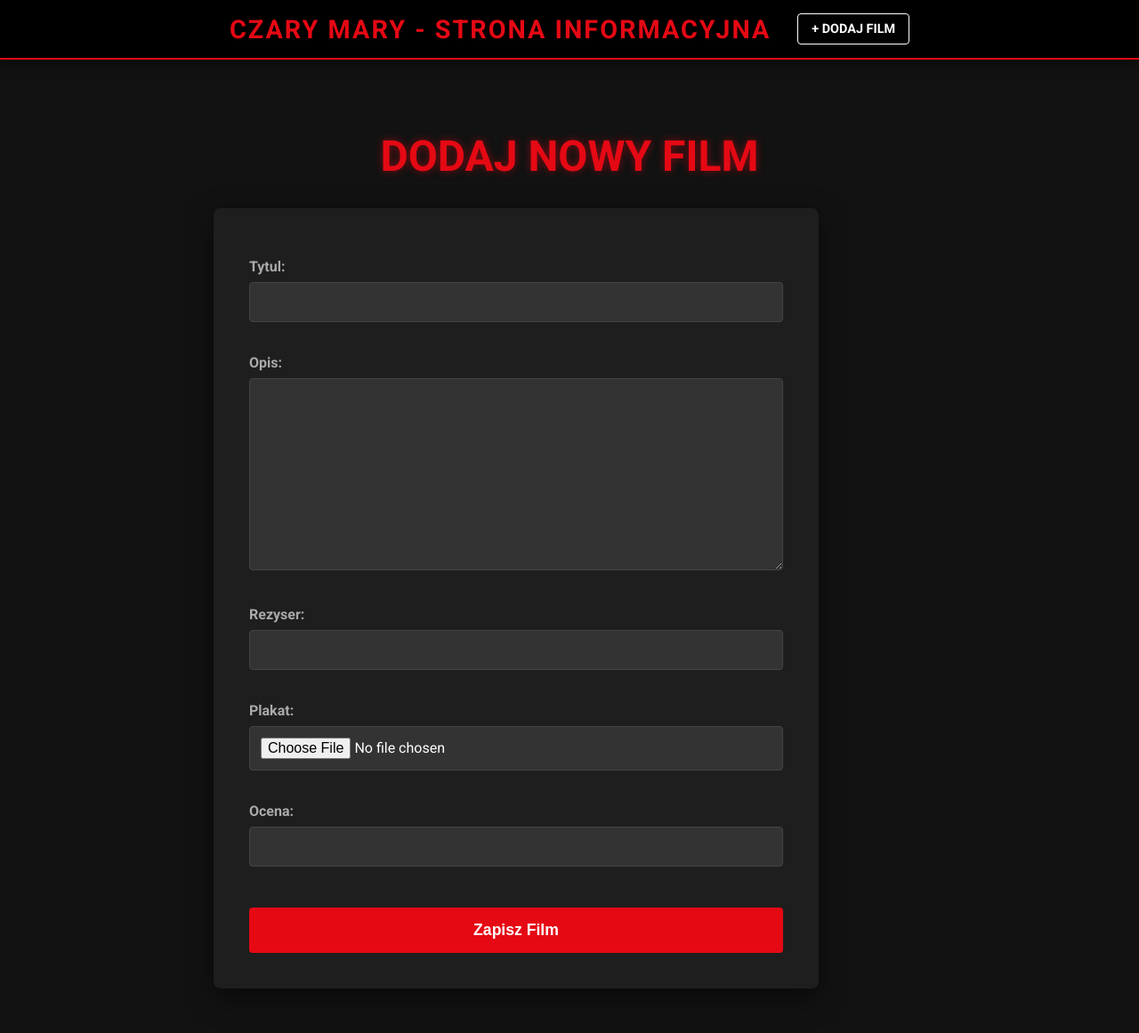
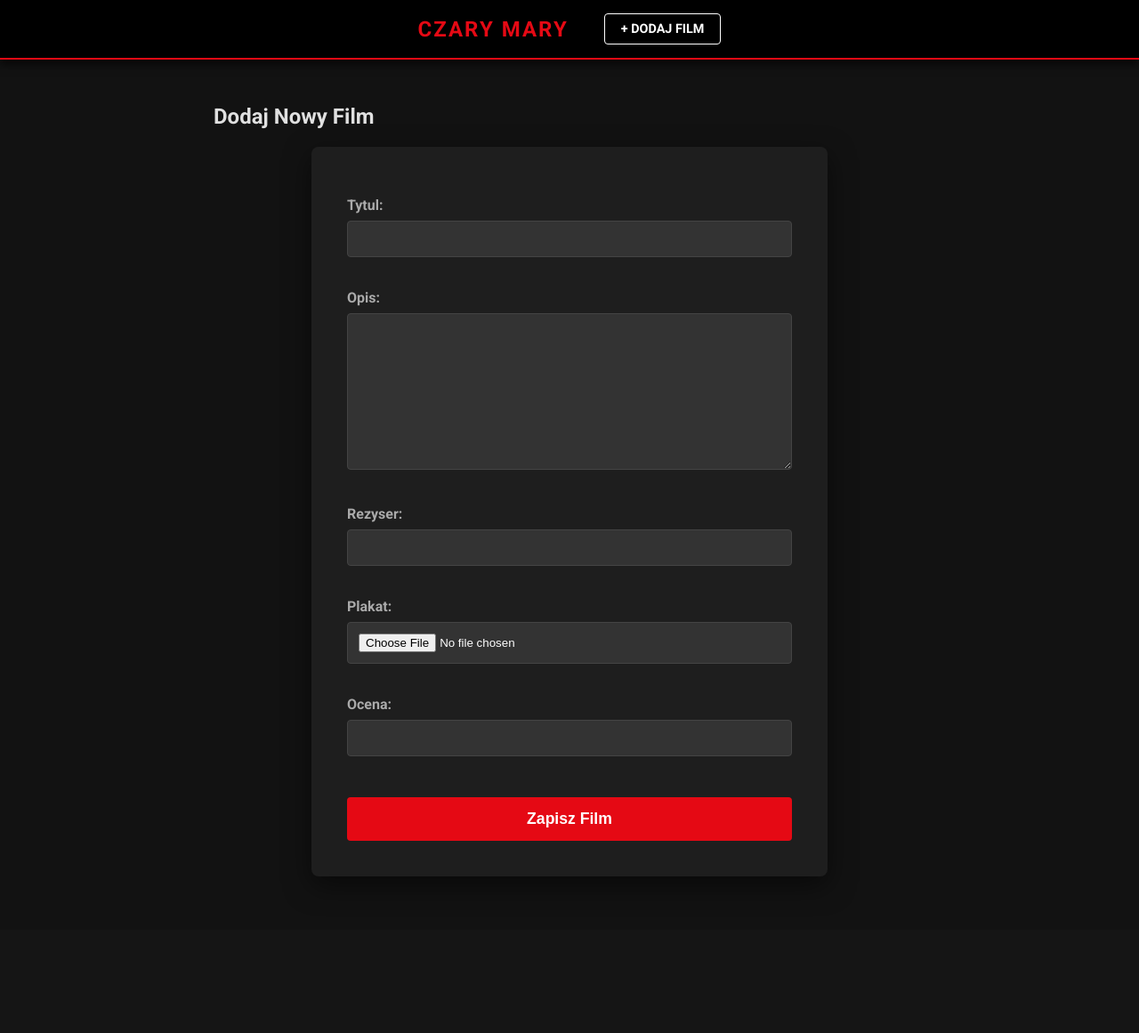
Before and after one commit to kamiltarach/filmy, a Django app: page /nowy/ in a window 1280 px wide. Shown: the whole page at 89% size. After the commit the page ends 945 px from the top, so only its background shows below. Run offline with Django 5.2, Linux system fonts and the light colour scheme.

Commit message:
Dodane logo

```diff
--- a/kolekcja/static/css/kolekcja.css
+++ b/kolekcja/static/css/kolekcja.css
@@ -14,31 +14,32 @@
 }
 
 /* =========================================
-   2. PASEK NAWIGACJI (NAVBAR)
+   2. NAVBAR (MINIMALISTYCZNY)
    ========================================= */
 .navbar {
     width: 100%;
-    background-color: #000;
+    background-color: #000; /* Czysta czerń */
     padding: 15px 0;
-    text-align: center;
-    border-bottom: 2px solid #E50914; /* Netflix Red */
-    box-shadow: 0 4px 10px rgba(0,0,0,0.5);
-    position: sticky;
+    border-bottom: 2px solid #E50914; /* Czerwona linia na dole */
+    box-shadow: 0 4px 10px rgba(0,0,0,0.8);
+    position: sticky; /* Przyklejony do góry */
     top: 0;
-    z-index: 1000; /* Zawsze na wierzchu */
+    z-index: 1000;
     display: flex;
     justify-content: center;
     align-items: center;
-    gap: 30px;
+    gap: 40px;
 }
 
+/* Prosty tekst w menu (zamiast obrazka) */
 .logo {
-    color: #E50914;
-    font-size: 1.8rem;
+    color: #E50914; /* Netflix Red */
+    font-size: 1.5rem;
     font-weight: 700;
     text-decoration: none;
     letter-spacing: 2px;
     text-transform: uppercase;
+    transition: color 0.3s ease;
 }
 
 .logo:hover {
@@ -50,9 +51,9 @@
     text-decoration: none;
     font-weight: bold;
     border: 1px solid white;
-    padding: 8px 15px;
+    padding: 8px 18px;
     border-radius: 4px;
-    transition: 0.3s;
+    transition: all 0.3s;
     font-size: 0.9rem;
 }
 
@@ -62,37 +63,60 @@
 }
 
 /* =========================================
-   3. KONTENER GŁÓWNY I WYSZUKIWARKA
+   3. KONTENER GŁÓWNY
    ========================================= */
 .content-container {
     max-width: 800px;
     width: 90%;
-    margin-top: 40px;
-    padding-bottom: 50px;
+    margin-top: 30px; /* Odstęp od navbaru */
+    padding-bottom: 60px;
 }
 
-.moje_filmy {
-    color: #E50914;
-    font-size: 3rem;
-    margin-bottom: 30px;
-    text-transform: uppercase;
+/* =========================================
+   4. DUŻY BANER Z LOGO (NOWOŚĆ)
+   ========================================= */
+.logo-container {
     text-align: center;
-    text-shadow: 0px 0px 10px rgba(229, 9, 20, 0.5);
+    margin-bottom: 40px;
+    margin-top: 10px;
 }
 
+.logo-baner {
+    max-width: 600px;
+    width: 100%;
+    height: auto;
+    border-radius: 15px;
+    /* Magiczna fioletowa poświata pasująca do logo "Czary Mary" */
+    box-shadow: 0 0 25px rgba(100, 50, 200, 0.4);
+    transition: transform 0.3s ease;
+}
+
+.logo-baner:hover {
+    transform: scale(1.02);
+}
+
+/* =========================================
+   5. WYSZUKIWARKA
+   ========================================= */
 .search-container {
-    margin-bottom: 40px;
+    margin-bottom: 30px;
     text-align: center;
 }
 
 .search-container input {
-    padding: 12px;
-    width: 300px;
+    padding: 12px 15px;
+    width: 60%;
+    max-width: 300px;
     background-color: #333;
     border: 1px solid #444;
     color: white;
     border-radius: 4px;
     font-size: 1rem;
+    outline: none;
+}
+
+.search-container input:focus {
+    border-color: #E50914;
 }
 
 .search-container button {
@@ -240,57 +268,35 @@
     font-weight: bold;
     transition: 0.2s;
     border: 1px solid #444;
+    font-size: 0.9rem;
 }
 
 .btn-edytuj:hover {
-    background-color: #E50914;
-    border-color: #E50914;
+    background-color: #555;
+    border-color: #666;
 }
 
-/* Responsywność (na telefony) */
-@media (max-width: 600px) {
-    .info-grid {
-        flex-direction: column;
-        align-items: center;
-    }
-    .plakat-duzy {
-        width: 100%;
-        max-width: 200px;
-    }
-    .search-container input {
-        width: 60%;
-    }
+/* Specjalny styl dla przycisku usuwania (zostanie nadpisany inline w HTML, ale tu baza) */
+.btn-usun:hover {
+    background-color: #b20710 !important;
 }
 
 /* =========================================
-   6. ANIMACJE
-   ========================================= */
-@keyframes fadeIn {
-    from { opacity: 0; transform: translateY(10px); }
-    to { opacity: 1; transform: translateY(0); }
-}
-
-@keyframes slideDown {
-    from { opacity: 0; transform: translateY(-10px); }
-    to { opacity: 1; transform: translateY(0); }
-}
-
-/* =========================================
-   7. STYLE FORMULARZA (DODAJ/EDYTUJ)
+   8. FORMULARZE (DODAJ/EDYTUJ/USUŃ)
    ========================================= */
 .form-container {
     background-color: #1e1e1e;
     padding: 40px;
     border-radius: 8px;
     width: 100%;
-    max-width: 600px;
+    max-width: 500px;
+    margin: 0 auto; /* Wyśrodkowanie */
     box-shadow: 0 10px 30px rgba(0,0,0,0.5);
 }
 
-.form-container input[type="text"],
+.form-container input,
 .form-container textarea,
-.form-container input[type="number"],
-.form-container input[type="file"] {
+.form-container select {
     width: 100%;
     background-color: #333;
     border: 1px solid #444;
@@ -298,9 +304,7 @@
     padding: 12px;
     margin-bottom: 20px;
     border-radius: 4px;
-    font-size: 1rem;
-    box-sizing: border-box;
-    font-family: inherit;
+    box-sizing: border-box; /* Żeby padding nie psuł szerokości */
 }
 
 .form-container label {
@@ -313,7 +317,7 @@
 .form-container button {
     background-color: #E50914;
     width: 100%;
-    padding: 15px;
+    padding: 14px;
     color: white;
     border: none;
     font-weight: bold;
--- a/kolekcja/templates/kolekcja/base.html
+++ b/kolekcja/templates/kolekcja/base.html
@@ -8,7 +8,7 @@
     </head>
     <body>
         <div class="navbar">
-            <a href="/" class="logo">CZARY MARY - STRONA INFORMACYJNA</a>
+            <a href="/" class="logo">CZARY MARY</a>
             <a href="{% url 'nowy_film' %}" class="btn-dodaj">+ DODAJ FILM</a>
         </div>
 
```
Also changed, not shown: other parts of kolekcja/static/css/kolekcja.css (+63 -28 lines), kolekcja/templates/kolekcja/filmy_lista.html (+6 -6 lines), 1 other file.
